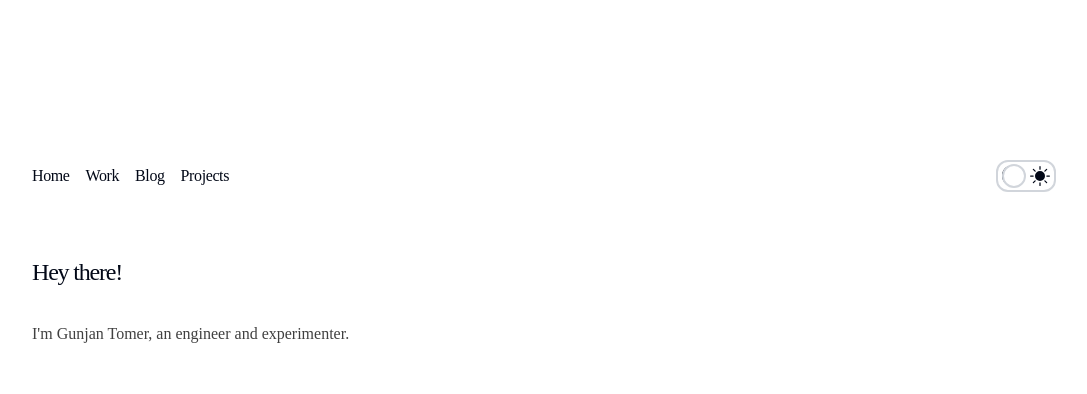
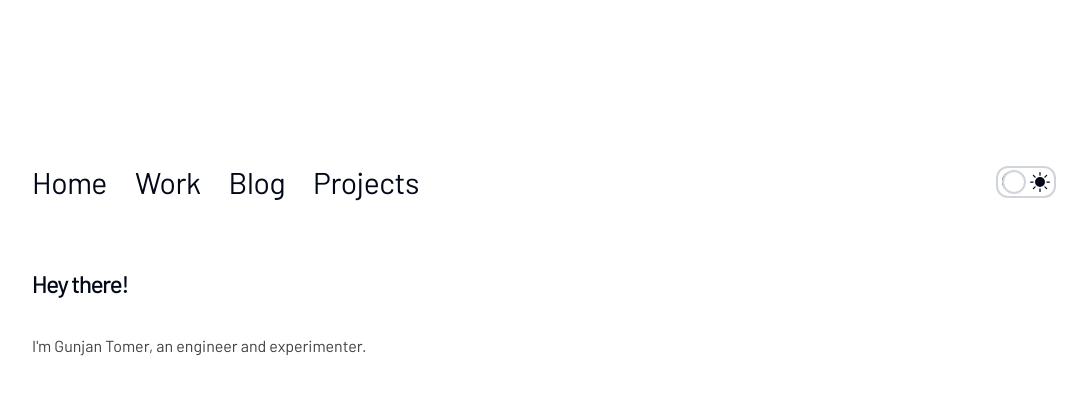
Before and after one commit to gunjantomer/personal-site, a Next.js app: page / in a window 1280 px wide. Shown: the top 394 px of the page, without its empty margins (96-1183 px from the left). Built offline with nearby package versions, Linux system fonts and the light colour scheme.

Commit message:
feat: style upgrades

```diff
--- a/app/components/nav.tsx
+++ b/app/components/nav.tsx
@@ -24,13 +24,13 @@ export function Navbar() {
           className='flex flex-row basis-full items-start relative px-0 pb-0 fade md:overflow-auto scroll-pr-6 md:relative'
           id='nav'
         >
-          <div className='flex flex-row space-x-0 pr-10'>
+          <div className='flex flex-row space-x-0 pr-10 gap-3'>
             {Object.entries(navItems).map(([path, { name }]) => {
               return (
                 <Link
                   key={path}
                   href={path}
-                  className='transition-all hover:text-neutral-800 dark:hover:text-neutral-200 flex align-middle relative py-1 px-2'
+                  className='transition-all text-lg sm:text-3xl hover:text-neutral-800 dark:hover:text-neutral-200 flex align-middle relative py-1 px-2'
                 >
                   {name}
                 </Link>
--- a/app/layout.tsx
+++ b/app/layout.tsx
@@ -10,7 +10,9 @@ import type { Metadata } from 'next';
 import { Footer } from './components/footer';
 import { Navbar } from './components/nav';
 import './globals.css';
+import { Barlow } from 'next/font/google';
 import Providers from './components/provider';
+import { joinClassNames } from '@/lib/utils';
 // config.autoAddCss = false;
 
 export const metadata: Metadata = {
@@ -41,6 +43,11 @@ export const metadata: Metadata = {
   },
 };
 
+const font = Barlow({
+  subsets: ['latin'],
+  weight: ['400', '500', '600', '700'],
+});
+
 // const cx = (...classes) => classes.filter(Boolean).join(' ');
 
 export default async function RootLayout({
@@ -51,14 +58,19 @@ export default async function RootLayout({
   return (
     <html lang='en'>
       <head></head>
-      <body className='mx-4 mb-40 mt-8 flex max-w-[80vw] flex-col antialiased md:flex-row lg:mx-auto bg-white dark:bg-[#111010]'>
+      <body className='sm:mx-4 sm:mb-40 sm:mt-8 flex max-w-[80vw] flex-col antialiased sm:flex-row lg:mx-auto bg-white dark:bg-[#111010]'>
         <Providers>
           {/* {(await draftMode()).isEnabled && (
           <p className='bg-orange-200 px-[6vw] py-4'>
             Draft mode is on! <ExitDraftModeLink className='underline' />
           </p>
         )} */}
-          <main className='mt-32 flex min-w-0 flex-auto flex-col px-2 md:px-0'>
+          <main
+            className={joinClassNames(
+              'mt-8 sm:mt-32 flex min-w-0 flex-auto flex-col px-2 md:px-0',
+              `${font.className}`
+            )}
+          >
             <Navbar />
             {children}
             <Footer />
--- a/app/projects/page.tsx
+++ b/app/projects/page.tsx
@@ -9,13 +9,13 @@ import Link from 'next/link';
 import RichText from '@/lib/RichText';
 import { parseContentfulContentImage } from '@/lib/contentImage';
 import { fetchProjectsList } from './projects';
-
+import { FaGithubAlt } from 'react-icons/fa';
 export default async function Projects() {
   const projects = await fetchProjectsList();
   return (
-    <main className='prose flex w-full min-w-max flex-auto flex-col'>
+    <main className='prose flex w-[80vw] sm:max-w-fit flex-auto flex-col items-center sm:items-start mx-[10vw] sm:mx-0 mb-10'>
       <h1 className=' text-black dark:text-white'>My Projects</h1>
-      <div className='justify-items-auto inline-grid w-full grid-cols-3 gap-4'>
+      <div className='justify-items-auto inline-grid w-full grid-cols-1 sm:grid-cols-2 2xl:grid-cols-3 gap-4'>
         {projects.map((project) => {
           const parsedImage = parseContentfulContentImage(
             project?.image?.fields as AssetFields
@@ -38,7 +38,13 @@ export default async function Projects() {
                 <RichText document={project.description!} />
               </CardContent>
               <CardFooter>
-                <Link href={`/projects/${project.slug}`}>
+                <Link
+                  href={`/projects/${project.slug}`}
+                  className={
+                    'dark:text-white font-semibold inline-flex items-center'
+                  }
+                >
+                  <FaGithubAlt className='mr-1 mt-1' />
                   View project on Github
                 </Link>
               </CardFooter>
```
